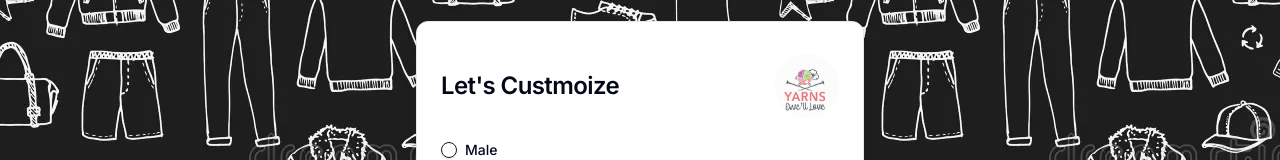
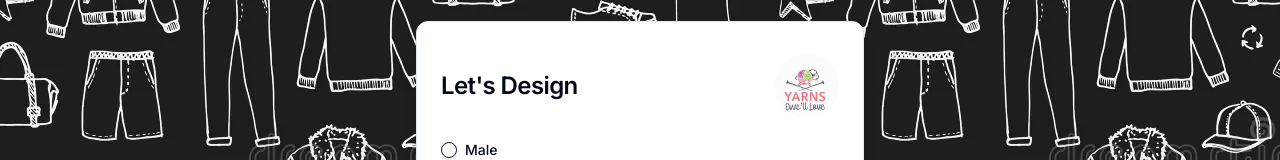
Before and after one commit to RohanJacob23/Project, a Next.js app: page /customize in a window 1280 px wide. Shown: the part 256-416 px from the top of the page. Built offline with nearby package versions, Linux system fonts and the light colour scheme.

Commit message:
Final Update

```diff
--- a/src/app/main/page.tsx
+++ b/src/app/main/page.tsx
@@ -6,7 +6,6 @@ import Link from "next/link";
 import {
   Dialog,
   DialogContent,
-  DialogDescription,
   DialogHeader,
   DialogTitle,
   DialogTrigger,
@@ -132,7 +131,7 @@ export default function page() {
           href="/customize"
           className="flex items-center space-x-2 text-base md:text-xl justify-center mt-5"
         >
-          Let&apos;s Custmoize <ArrowRightIcon className="md:w-5 md:h-5" />
+          Let&apos;s Design <ArrowRightIcon className="md:w-5 md:h-5" />
         </Link>
       </section>
     </main>
--- a/src/app/order/page.tsx
+++ b/src/app/order/page.tsx
@@ -9,8 +9,6 @@ import {
 import { Button } from "@/components/ui/button";
 import Image from "next/image";
 import Link from "next/link";
-import { Input } from "@/components/ui/input";
-import { Label } from "@/components/ui/label";
 import ProductPrice from "@/components/ProductPrice";
 
 export default function page() {
--- a/src/app/page.tsx
+++ b/src/app/page.tsx
@@ -35,7 +35,7 @@ export default function page() {
               href="/main"
               className="flex items-center space-x-2 text-base md:text-xl"
             >
-              Let&apos;s Custmoize <ArrowRightIcon className="md:w-5 md:h-5" />
+              Let&apos;s Design <ArrowRightIcon className="md:w-5 md:h-5" />
             </Link>
           </CardDescription>
         </CardHeader>
--- a/src/components/AddressCard.tsx
+++ b/src/components/AddressCard.tsx
@@ -8,7 +8,6 @@ import {
   CardHeader,
   CardTitle,
 } from "@/components/ui/card";
-import { Input } from "@/components/ui/input";
 import { Label } from "@/components/ui/label";
 import { Textarea } from "@/components/ui/textarea";
 import { RadioGroup, RadioGroupItem } from "@/components/ui/radio-group";
--- a/src/components/CustomizeCard.tsx
+++ b/src/components/CustomizeCard.tsx
@@ -116,7 +116,7 @@ export default function CustomizeCard() {
         </div>
         <CardHeader className="pt-12 md:pt-8">
           <CardTitle className="flex items-center justify-between text-xl md:text-2xl space-x-2">
-            <span>Let&apos;s Custmoize</span>
+            <span>Let&apos;s Design</span>
             <span className="relative w-12 md:w-16 h-12 md:h-16">
               {" "}
               <Image
```
Also changed, not shown: public/final/clothBack.jpeg, public/final/clothFront.jpeg.
